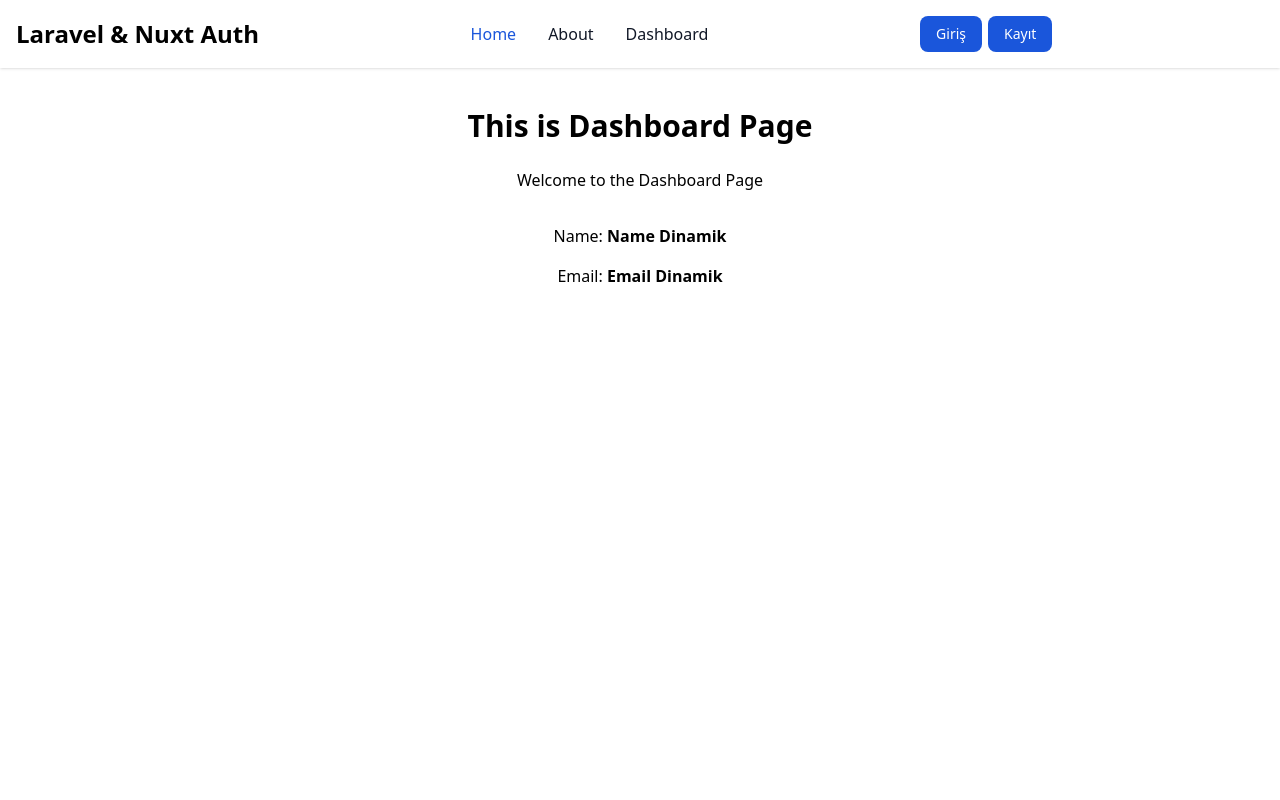
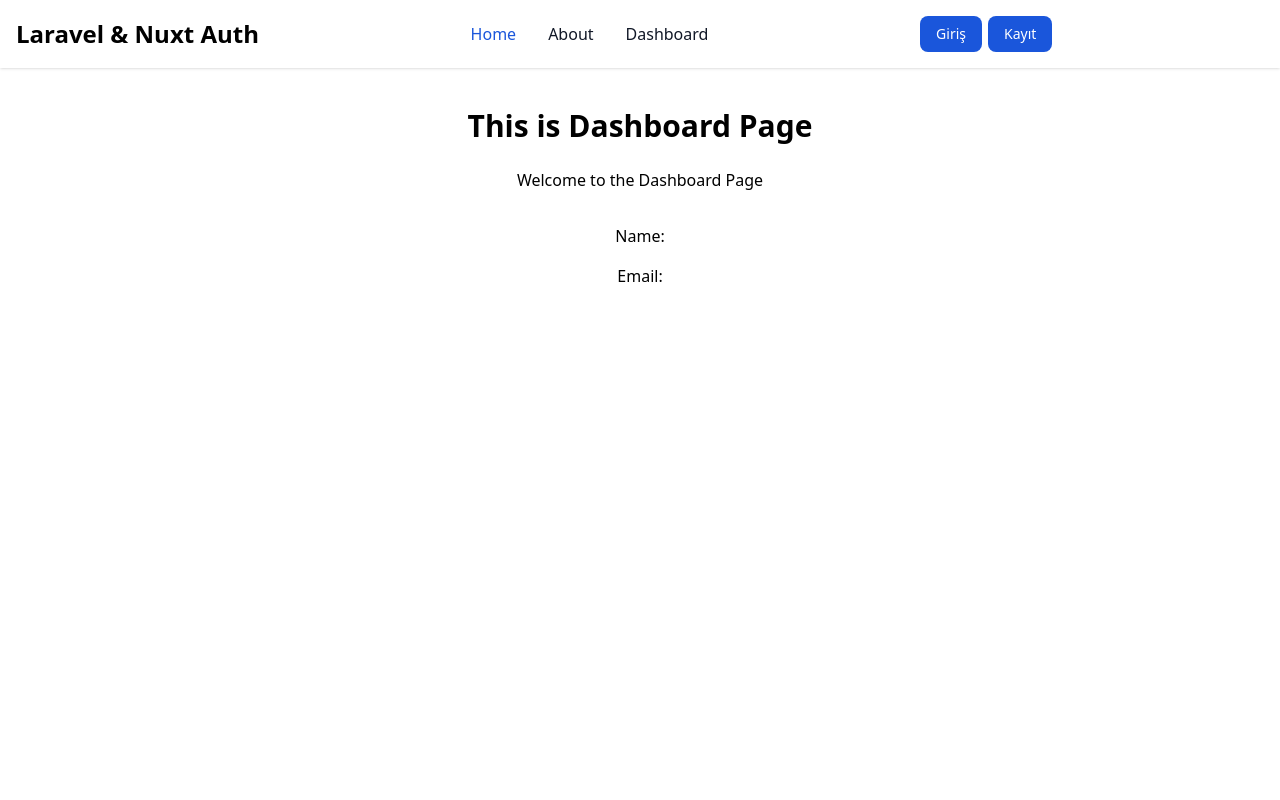
Before and after one commit to okanaras/nuxt-auth, a Nuxt app: page /dashboard in a window 1280 px wide. Shown: the top 800 px of the page. Built offline with nearby package versions, Linux system fonts and the light colour scheme.

Commit message:
v0.0.7 kullanıcı kaydı ve authStore düzenleme

```diff
--- a/pages/auth/register.vue
+++ b/pages/auth/register.vue
@@ -1,20 +1,24 @@
 <script setup>
 import SocialLogin from "~/components/SocialLogin.vue";
+
+const auth = useAuthStore();
 
 const form = reactive({
   name: null,
   email: null,
   password: null,
   password_confirmation: null,
-  terms: false,
+  terms: true, // checkli oldugunda duzelt
 });
 
-const handleSubmit = () => {
-  if (!form.terms) {
-    alert('Koşulları kabul etmelisiniz');
-    return;
+const errors = ref([]);
+
+const handleSubmit = async () => {
+  try {
+    await auth.register(form);
+  } catch (error) {
+    errors.value = error.data.errors;
   }
-  console.log(form);
 };
 </script>
 
@@ -26,21 +30,28 @@ const handleSubmit = () => {
         <form @submit.prevent="handleSubmit">
           <div class="mb-6">
             <FormLabel for="name">Adınız</FormLabel>
-            <FormInputText id="name" placeholder="Adınızı giriniz" required v-model="form.name"/>
+            <FormInputText id="name" placeholder="Adınızı giriniz" v-model="form.name"/>
+            <span class="text-xs text-red-600" v-if="errors.name">{{ errors.name[0] }}</span>
+
           </div>
           <div class="mb-6">
             <FormLabel for="email">Email adresi</FormLabel>
-            <FormInputText id="email" placeholder="Email adresinizi giriniz" required v-model="form.email"/>
+            <FormInputText id="email" placeholder="Email adresinizi giriniz" v-model="form.email"/>
+            <span class="text-xs text-red-600" v-if="errors.email">{{ errors.email[0] }}</span>
           </div>
           <div class="mb-6">
             <FormLabel for="password">Parolanız</FormLabel>
-            <FormInputText id="password" type="password" placeholder="Parolanızı giriniz" required
+            <FormInputText id="password" type="password" placeholder="Parolanızı giriniz"
                            v-model="form.password"/>
+            <span class="text-xs text-red-600" v-if="errors.password">{{ errors.password[0] }}</span>
           </div>
           <div class="mb-6">
             <FormLabel for="password_confirmation">Parola Tekrarı</FormLabel>
-            <FormInputText id="password_confirmation" type="password" placeholder="Parola tekrarı giriniz" required
+            <FormInputText id="password_confirmation" type="password" placeholder="Parola tekrarı giriniz"
                            v-model="form.password_confirmation"/>
+            <span class="text-xs text-red-600" v-if="errors.password_confirmation">{{
+                errors.password_confirmation[0]
+              }}</span>
           </div>
           <div class="flex items-start mb-5">
             <div class="flex items-center h-5">
@@ -49,6 +60,7 @@ const handleSubmit = () => {
             <FormLabel for="terms" custom-class="ms-2 dark:text-gray-300">
               <a href="#" class="text-blue-600 hover:underline dark:text-blue-500">Koşulları okudum</a>, kabul ediyorum.
             </FormLabel>
+            <span class="text-xs text-red-600" v-if="errors.terms">{{ errors.terms[0] }}</span>
           </div>
 
           <ButtonPrimary type="submit">Kayıt Ol</ButtonPrimary>
--- a/pages/dashboard.vue
+++ b/pages/dashboard.vue
@@ -1,3 +1,10 @@
+<script setup>
+import {useAuthStore} from '~/stores/auth.js'
+
+const auth = useAuthStore();
+
+</script>
+
 <template>
   <div class="min-h-screen flex items-center">
     <div class="w-full">
@@ -7,8 +14,8 @@
             <div class="max-w-md">
               <h1 class="text-3xl font-bold">This is Dashboard Page</h1>
               <p class="py-6">Welcome to the Dashboard Page</p>
-              <p class="py-2">Name: <strong>Name Dinamik</strong></p>
-              <p class="py-2">Email: <strong>Email Dinamik</strong></p>
+              <p class="py-2">Name: <strong>{{ auth.getUser?.name }}</strong></p>
+              <p class="py-2">Email: <strong>{{ auth.getUser?.email }}</strong></p>
             </div>
           </div>
         </div>
--- a/stores/auth.js
+++ b/stores/auth.js
@@ -1,27 +1,49 @@
 import {useTokenStore} from "~/stores/token.js";
 
 export const useAuthStore = defineStore('auth', {
-    state: () => ({count: 0, name: 'Eduardo'}),
+    state: () => ({
+        user: {},
+    }),
+
+    persist: {
+        paths: ['user'],
+    },
 
     getters: {
-        doubleCount: (state) => state.count * 2,
+        getUser: (state) => state.user,
     },
 
     actions: {
         async login(formData) {
-            const token = useTokenStore();
-
             try {
                 const {data} = await $fetch("http://localhost:8000/api/login", {
                     method: 'POST',
                     body: {...formData},
                 });
 
-                token.setToken(data.token);
-
+                this.commonSetter(data);
             } catch (error) {
                 throw error;
             }
         },
+
+        async register(formData) {
+            try {
+                const {data} = await $fetch("http://localhost:8000/api/register", {
+                    method: 'POST',
+                    body: {...formData},
+                });
+                this.commonSetter(data);
+            } catch (error) {
+                throw error;
+            }
+        },
+
+        commonSetter(data) {
+            const tokenStore = useTokenStore();
+            tokenStore.setToken(data.token);
+            this.user = data.user;
+            return navigateTo('/dashboard');
+        },
     }
 });
```
